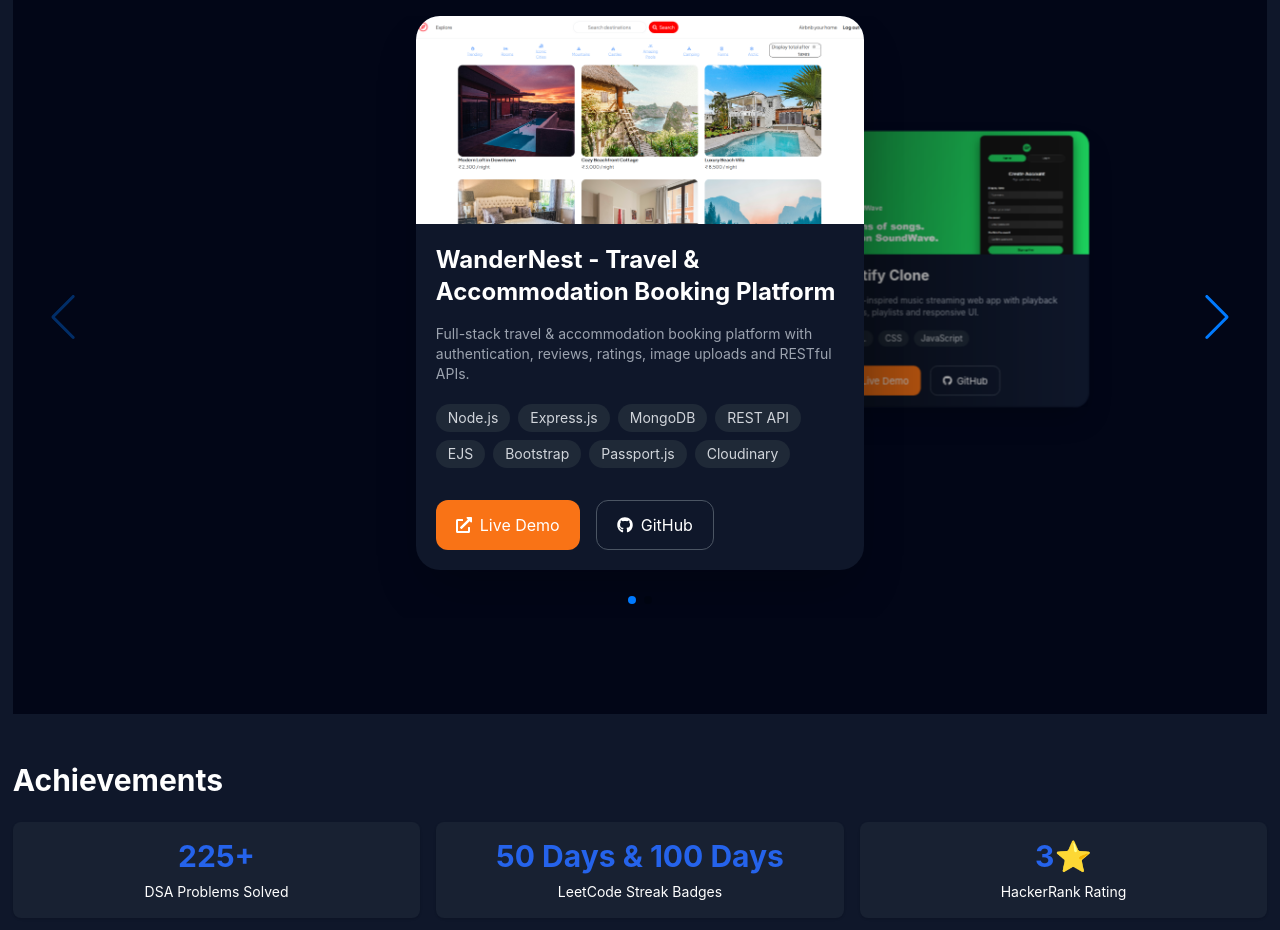
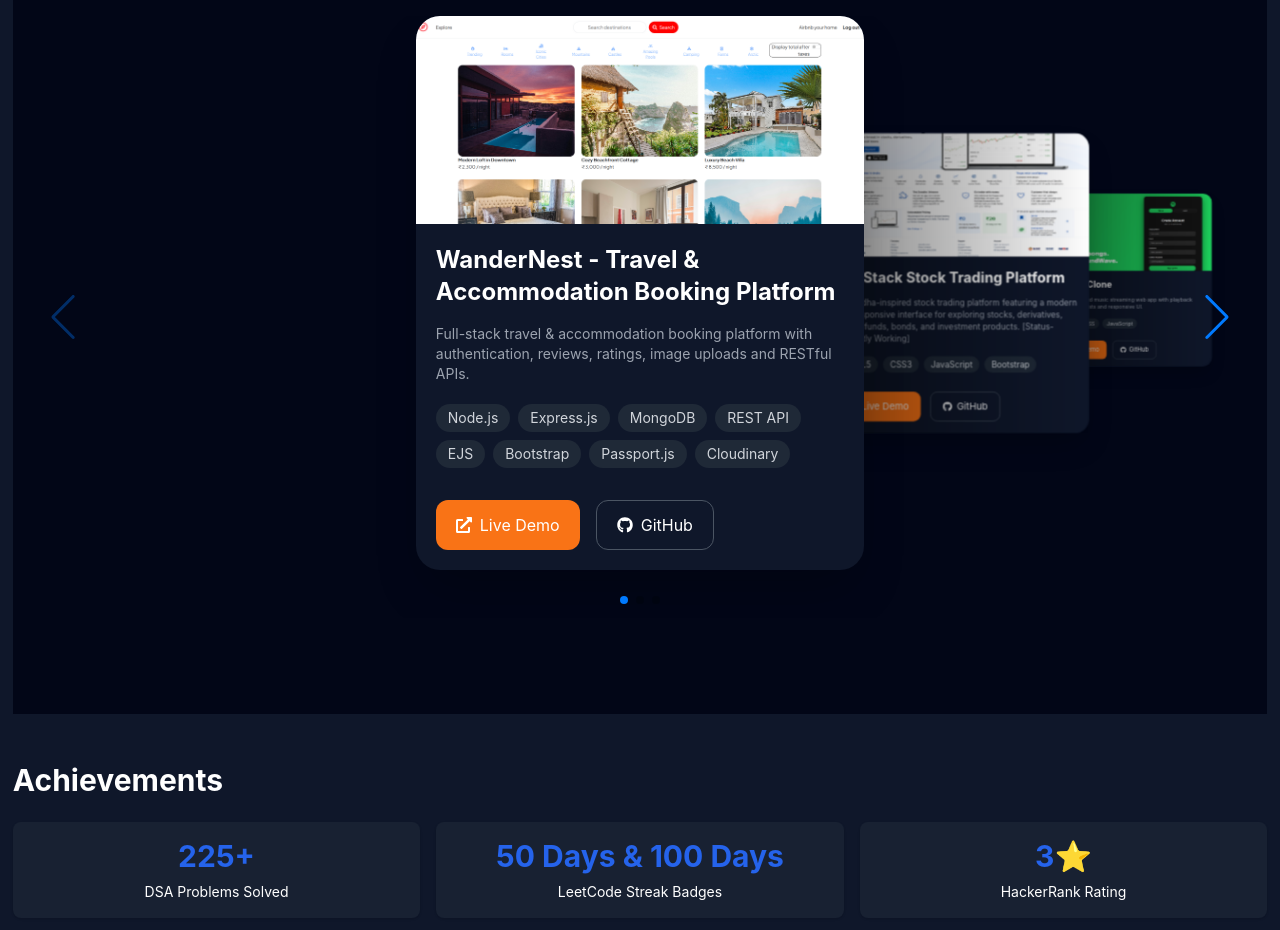
Before and after one commit to as588895/Portfolio, a React (Vite) app: page / in a window 1280 px wide. Shown: the part 3360-4290 px from the top of the page. Built offline with nearby package versions, Linux system fonts and the light colour scheme.

Commit message:
add new working project

```diff
--- a/src/data/projects.js
+++ b/src/data/projects.js
@@ -18,6 +18,20 @@ export const projects = [
   },
 
   {
+  title: "Full Stack Stock Trading Platform",
+  desc: "A Zerodha-inspired stock trading platform featuring a modern and responsive interface for exploring stocks, derivatives, mutual funds, bonds, and investment products. [Status-Currently Working]",
+  tech: [
+    "HTML5",
+    "CSS3",
+    "JavaScript",
+    "Bootstrap"
+  ],
+  status: "Currently Working",
+  repo: "https://github.com/as588895/Full-Stack-Stock-Trading-Platform",
+  image: "/stock-trading.png"
+},
+
+  {
     title: "Spotify Clone",
     desc: "Spotify-inspired music streaming web app with playback controls, playlists and responsive UI.",
     tech: [
```
Also changed, not shown: public/stock-trading.png (added).
